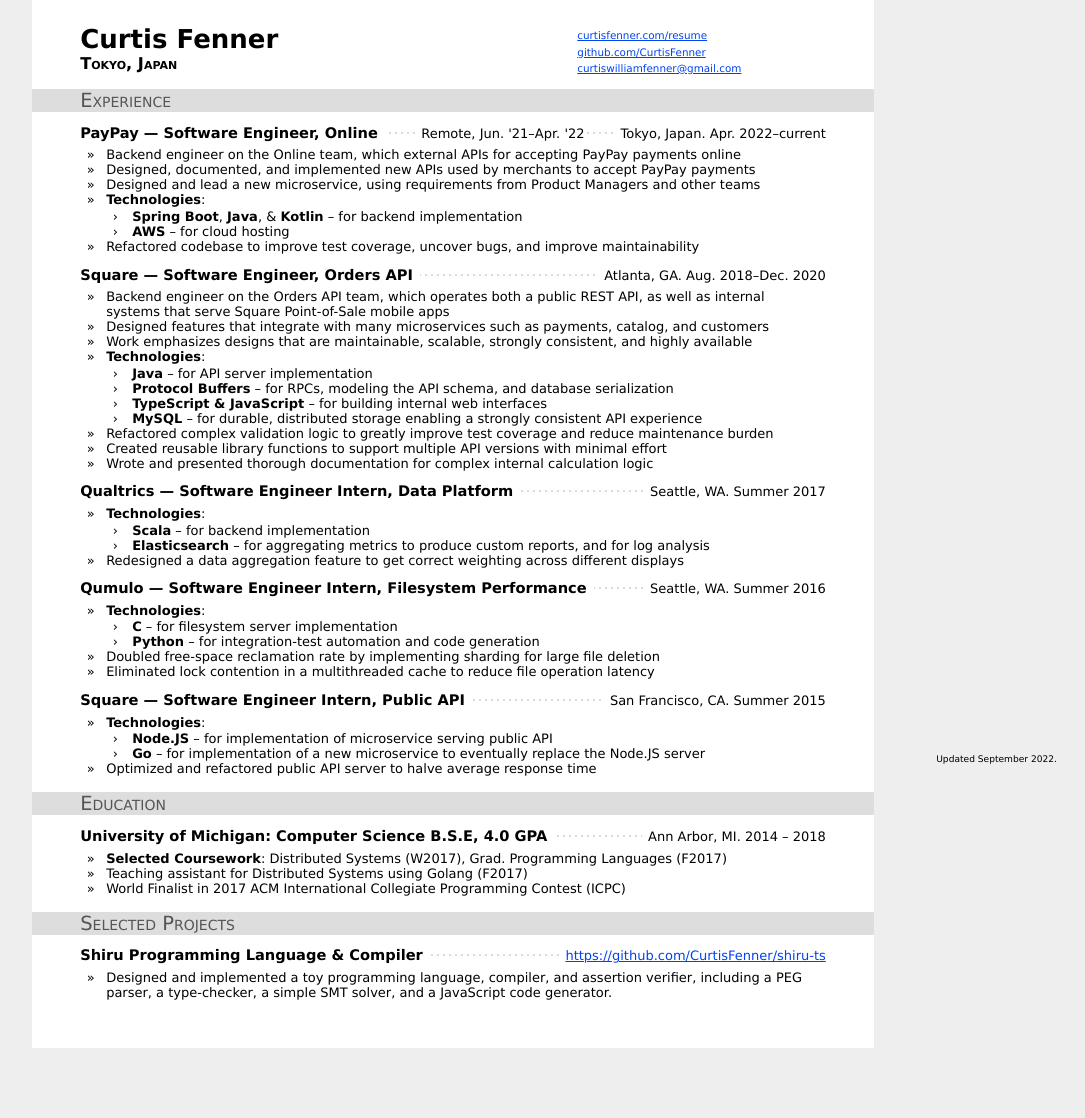
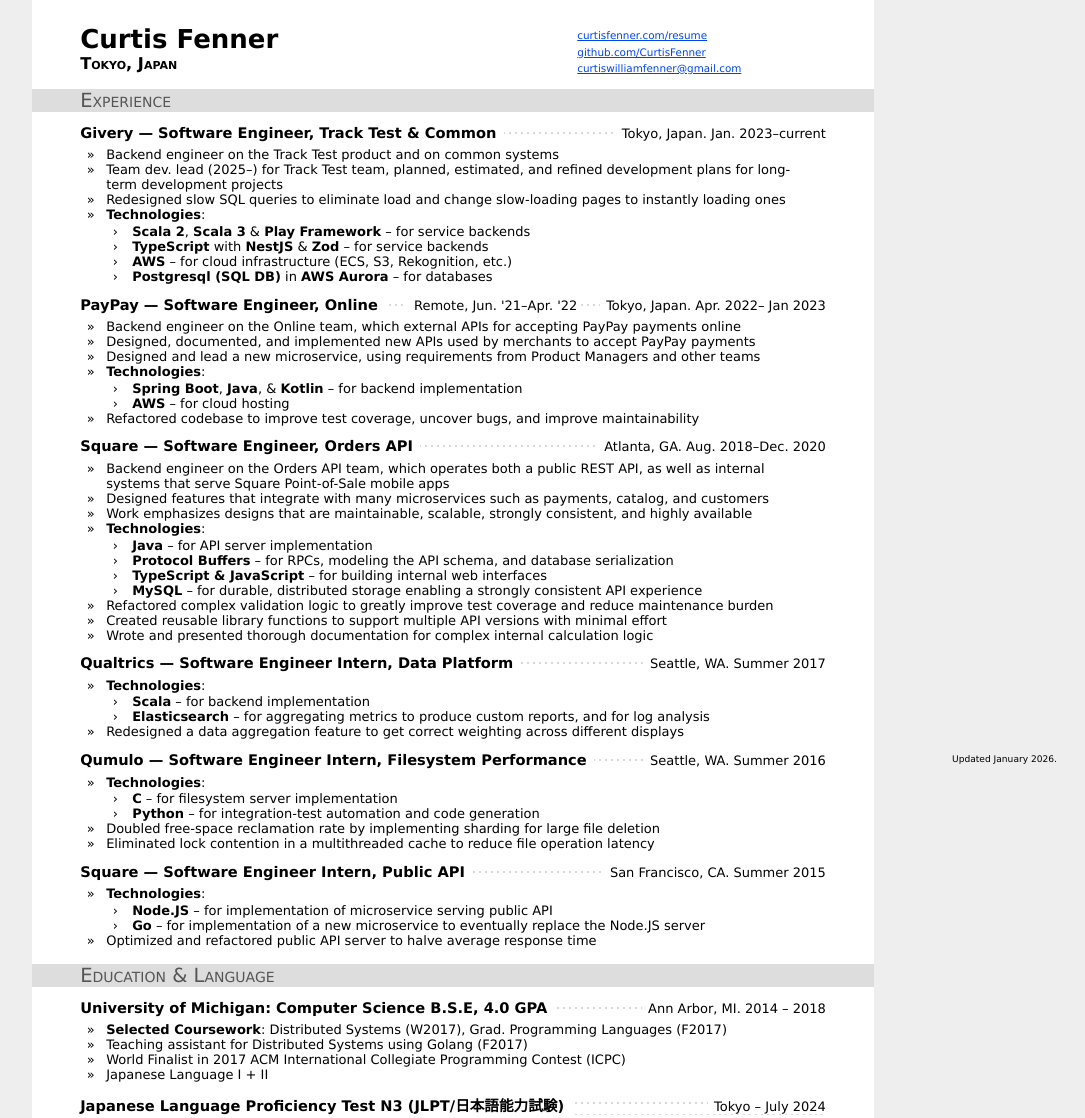
Before and after one commit to CurtisFenner/curtisfenner.github.io, an Astro site: page /resume in a window 1280 px wide. Shown: the top 1118 px of the page, without its empty margins (187-1272 px from the left). Before the commit the page ends 1048 px from the top, so only its background shows below. Built offline with nearby package versions, Linux system fonts and the light colour scheme; Astro itself is replaced by a stand-in of ours.

Commit message:
Basic resume update

```diff
--- a/src/pages/resume.astro
+++ b/src/pages/resume.astro
@@ -202,7 +202,7 @@ ul.compact li:before {
 </head>
 <body>
 	<div style="position: fixed; display: inline-block; right: 0.375in; bottom: 0.375in; font-size:70%">
-		Updated September 2022.
+		Updated January 2026.
 	</div>
 	<div class="flex-multicol flex-center">
 		<h1 class="flex-col" style="flex: 2">Curtis Fenner<small style="display:block;">Tokyo, Japan</small></h1>
@@ -216,11 +216,34 @@ ul.compact li:before {
 
 	<section class=experience>
 		<h2>Experience</h2>
-
+		<h3>
+			<span class=text>Givery &mdash; Software Engineer, Track Test &amp; Common</span>
+			<div class=setting>Tokyo, Japan. Jan. 2023&ndash;current</div>
+		</h3>
+		<ul>
+			<li>Backend engineer on the Track Test product and on common systems
+			<li>Team dev. lead (2025&ndash;) for Track Test team, planned, estimated,
+				and refined development plans for long-term development projects
+			<li>Redesigned slow SQL queries to eliminate load and change
+				slow-loading pages to instantly loading ones
+			<li><b>Technologies</b>:
+				<ul>
+					<li><b>Scala 2</b>,
+						<b>Scala 3</b>
+						&amp; <b>Play Framework</b> &ndash;
+						for service backends
+					<li><b>TypeScript</b> with <b>NestJS</b> &amp; <b>Zod</b>
+						&ndash; for service backends
+					<li><b>AWS</b> &ndash;
+						for cloud infrastructure (ECS, S3, Rekognition, etc.)
+					<li><b>Postgresql (SQL DB)</b> in <b>AWS Aurora</b> &ndash;
+						for databases
+				</ul>
+		</ul>
 		<h3>
 			<span class=text>PayPay &mdash; Software Engineer, Online</span>
 			<div class=setting>Remote, Jun. '21&ndash;Apr. '22</div>
-			<div class=setting>Tokyo, Japan. Apr. 2022&ndash;current</div>
+			<div class=setting>Tokyo, Japan. Apr. 2022&ndash; Jan 2023</div>
 		</h3>
 		<ul>
 			<li>Backend engineer on the Online team, which external APIs for
@@ -316,7 +339,7 @@ ul.compact li:before {
 	</section>
 
 	<section class=education>
-		<h2>Education</h2>
+		<h2>Education &amp; Language</h2>
 		<h3>
 			<span class=text>University of Michigan: Computer Science B.S.E, 4.0 GPA</span>
 			<div class=setting>Ann Arbor, MI. 2014 &ndash; 2018</div>
@@ -329,7 +352,12 @@ ul.compact li:before {
 			<li>Teaching assistant for Distributed Systems using Golang (F2017)
 			<li>World Finalist in 2017
 				ACM International Collegiate Programming Contest (ICPC)
+			<li>Japanese Language I + II
 		</ul>
+		<h3>
+			<span class=text>Japanese Language Proficiency Test N3 (JLPT/日本語能力試験)</span>
+			<div class=setting>Tokyo &ndash; July 2024</div>
+		</h3>
 	</section>
 
 	<!-- <div class="print-page-break"></div> -->
```
